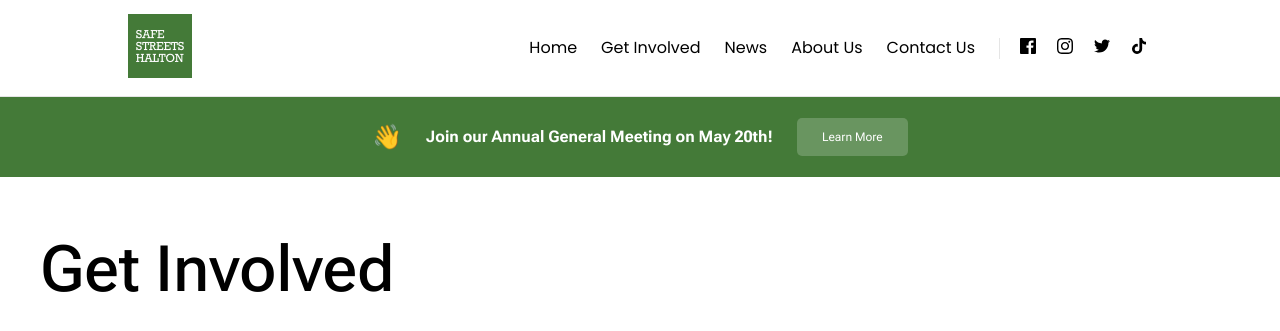
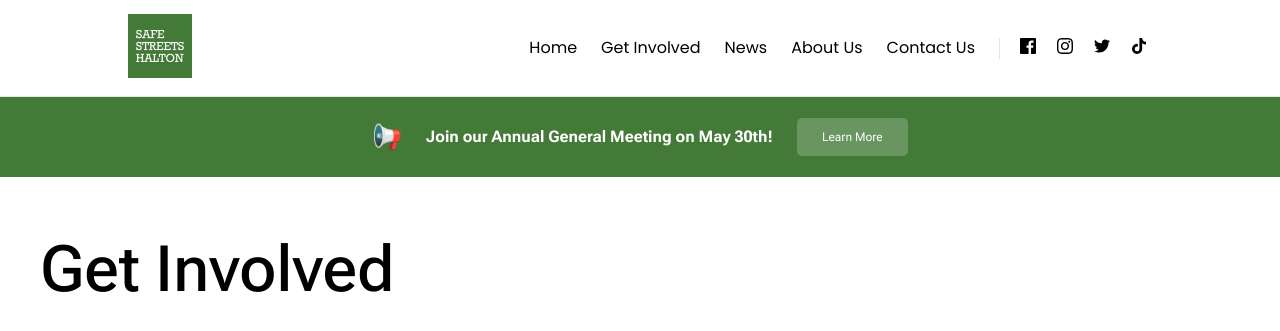
Before and after one commit to Safe-Streets-Halton/safe-streets-halton.github.io, a Jekyll site: the page built from get-involved.md, in a window 1280 px wide. Shown: the top 331 px of the page. Built offline with Jekyll 4.4.1, drawn with Linux system fonts in a browser that asks for light colours.

Commit message:
Added announcement to the site config

```diff
--- a/_config.yml
+++ b/_config.yml
@@ -11,6 +11,12 @@ collections:
   uploads:
     title: Uploads
     output: true
+announcement:
+  show: yes
+  icon: 📢
+  text: Join our Annual General Meeting on May 30th!
+  link: /get-involved
+  action: Learn More
 plugins:
 - jekyll-feed
 - jekyll-seo-tag
--- a/_includes/header.html
+++ b/_includes/header.html
@@ -21,10 +21,12 @@
         </nav>
     </div>
 </header>
-<section class="announcement-banner">
-    <div class="announcement-banner__content">
-        <div class="announcement-banner__icon">👋</div>
-        <p class="announcement-banner__text">Join our Annual General Meeting on May 20th!</p>
-        <button class="button button--light-transparent-white announcement-banner__action">Learn More</button>
-    </div>
-</section>
+{%- if site.announcement and site.announcement.show -%}
+    <section class="announcement-banner">
+        <div class="announcement-banner__content">
+            <div class="announcement-banner__icon">{{site.announcement.icon}}</div>
+            <p class="announcement-banner__text">{{site.announcement.text}}</p>
+            <button class="button button--light-transparent-white announcement-banner__action" onclick="window.location.href='{{site.announcement.link}}'">{{site.announcement.action}}</button>
+        </div>
+    </section>
+{%- endif -%}
```
